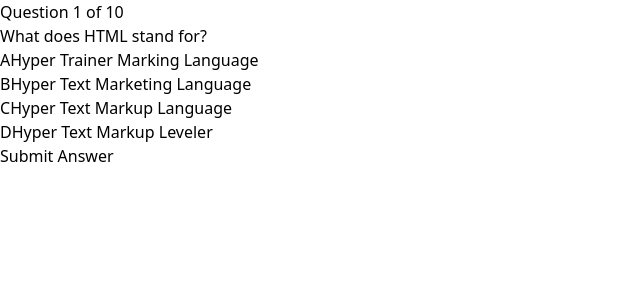
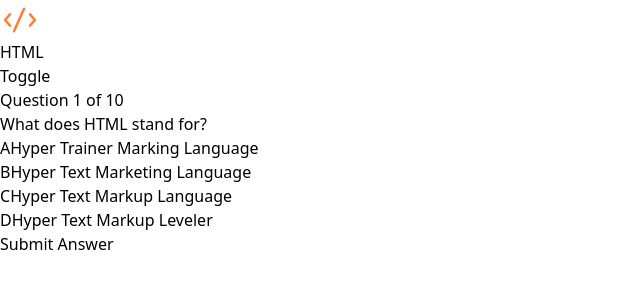
Before and after one commit to Chaffexd/frontend-quiz, a React (Vite) app: page / in a window 1280 px wide. Both pictures are taken after a click on the button "HTML". Shown: the top 300 px of the page, without its empty margins (0-640 px from the left). Built offline with nearby package versions, Linux system fonts and the light colour scheme.

Commit message:
fixed styles, added Header component

```diff
--- a/src/App.tsx
+++ b/src/App.tsx
@@ -80,6 +80,8 @@ function App() {
   return (
     <>
       <QuestionComponent
+        quizzes={quizzes}
+        activeCategory={activeCategory}
         question={currentQuestion}
         onAnswer={questionAnswerHandler}
         totalQuestions={currentQuiz.questions.length}
--- /dev/null
+++ b/src/components/Header.tsx
@@ -0,0 +1,18 @@
+type HeaderProps = {
+    category: string;
+    image: string | undefined;
+}
+
+const Header = ({ category, image }: HeaderProps) => {
+  return (
+    <nav className="flex justify-between px-24 pt-16 pb-12">
+      <div className="flex items-center">
+        <img src={image} alt={`The category is ${category}`} className="mr-8" />
+        <h1>{category}</h1>
+      </div>
+      <div className="flex items-center">Toggle</div>
+    </nav>
+  );
+};
+
+export default Header;
--- a/src/components/Question.tsx
+++ b/src/components/Question.tsx
@@ -1,7 +1,10 @@
 import { FC, useState } from "react";
-import { Question } from "../models/types";
+import { Question, Quiz } from "../models/types";
+import Header from "./Header";
 
 type QuestionComponentProps = {
+  activeCategory: string;
+  quizzes: Quiz[];
   question: Question;
   onAnswer: (answer: string) => void;
   totalQuestions: number;
@@ -9,6 +12,8 @@ type QuestionComponentProps = {
 };
 
 const Questions: FC<QuestionComponentProps> = ({
+  activeCategory,
+  quizzes,
   question,
   onAnswer,
   totalQuestions,
@@ -20,7 +25,8 @@ const Questions: FC<QuestionComponentProps> = ({
     setSelectedAnswer(option);
   };
 
-  console.log(selectedAnswer)
+  console.log(selectedAnswer);
+  console.log(quizzes);
 
   const handleNextClick = () => {
     if (selectedAnswer) {
@@ -32,7 +38,13 @@ const Questions: FC<QuestionComponentProps> = ({
   };
 
   return (
-    <main className="h-screen w-screen flex justify-center items-center bg-slate-100 gap-8">
+    <>
+      <main className="h-screen w-screen bg-slate-100">
+        <Header
+          category={activeCategory}
+          image={quizzes.find((q) => q.title === activeCategory)?.icon}
+        />
+        <section className="flex justify-center items-center gap-8">
           <div className="w-1/2 pl-24 h-96">
             <h2>
               Question {currentQuestion} of {totalQuestions}
@@ -46,21 +58,44 @@ const Questions: FC<QuestionComponentProps> = ({
                   key={option}
                   onClick={() => handleOptionClick(option)}
                   tabIndex={0}
-              className={`bg-white rounded-lg p-4 text-left mb-4 flex items-center font-bold cursor-pointer group border-4 border-white focus:outline-none ${selectedAnswer === option ? 'active:border-purple-500 focus:border-purple-600' : ""}`}
+                  className={`bg-white rounded-lg p-4 text-left mb-4 flex items-center font-bold cursor-pointer group border-4 border-white focus:outline-none ${
+                    selectedAnswer === option
+                      ? "active:border-purple-500 focus:border-purple-600"
+                      : ""
+                  }`}
                 >
-              <span className={`bg-slate-200 text-slate-700 rounded-lg mr-4 w-12 h-12 flex items-center justify-center group-hover:bg-purple-300 group-hover:text-purple-700 ${selectedAnswer === option ? 'group-focus:bg-purple-600 group-focus:text-white' : ""}`}>{String.fromCharCode(65 + index)}</span>{option}
+                  <span
+                    className={`bg-slate-200 text-slate-700 rounded-lg mr-4 w-12 h-12 flex items-center justify-center group-hover:bg-purple-300 group-hover:text-purple-700 ${
+                      selectedAnswer === option
+                        ? "group-focus:bg-purple-600 group-focus:text-white"
+                        : ""
+                    }`}
+                  >
+                    {String.fromCharCode(65 + index)}
+                  </span>
+                  {option}
                 </li>
               ))}
             </ul>
             {currentQuestion < totalQuestions ? (
-          <button onClick={handleNextClick} className="bg-purple-600 text-white text-center rounded-lg p-6 mb-4 font-bold hover:bg-purple-400">Submit Answer</button>
+              <button
+                onClick={handleNextClick}
+                className="bg-purple-600 text-white text-center rounded-lg p-6 mb-4 font-bold hover:bg-purple-400"
+              >
+                Submit Answer
+              </button>
             ) : (
-          <button onClick={() => onAnswer(selectedAnswer as string)} className="bg-purple-600 text-white text-center rounded-lg p-6 mb-4 font-bold hover:bg-purple-400">
+              <button
+                onClick={() => onAnswer(selectedAnswer as string)}
+                className="bg-purple-600 text-white text-center rounded-lg p-6 mb-4 font-bold hover:bg-purple-400"
+              >
                 Finish Quiz
               </button>
             )}
           </div>
+        </section>
       </main>
+    </>
   );
 };
 
```
Lines whose indentation alone changed are shown as unchanged.
